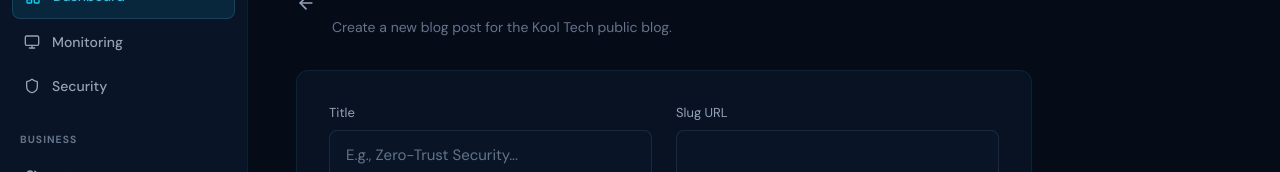
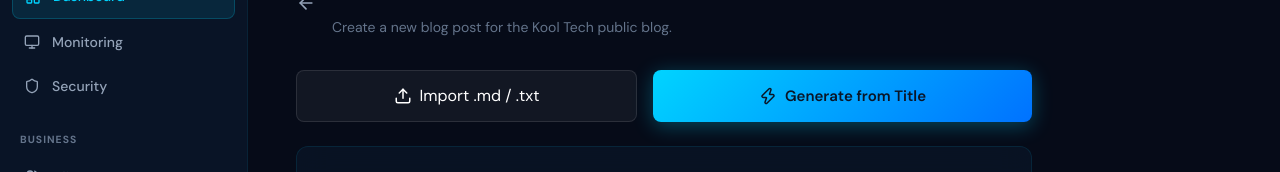
Before and after one commit to kooltechboy/kooltechsolutions, a Next.js app: page /admin/blog/new in a window 1280 px wide. Shown: the part 145-317 px from the top of the page. Built offline with nearby package versions, Linux system fonts and the light colour scheme; no server answers.

Commit message:
feat: implemented file importer and research-based AI generation

```diff
--- a/src/app/admin/blog/new/page.tsx
+++ b/src/app/admin/blog/new/page.tsx
@@ -1,7 +1,7 @@
 "use client";
 import { useState } from "react";
 import { useRouter } from "next/navigation";
-import { ArrowLeft, Save, Loader2, Sparkles } from "lucide-react";
+import { ArrowLeft, Save, Loader2, Sparkles, Upload, Zap } from "lucide-react";
 import Link from "next/link";
 import { createClient } from "@/utils/supabase/client";
 import { MdEditor } from 'md-editor-rt';
@@ -55,6 +55,62 @@ export default function NewBlogPostPage() {
     }
   };
 
+  const handleGenerateFromTitle = async () => {
+    if (!formData.title) {
+      setError("Please enter a title first.");
+      return;
+    }
+    setAiRefining(true);
+    setError(null);
+
+    try {
+      const response = await fetch("/api/blog/refine", {
+        method: "POST",
+        headers: { "Content-Type": "application/json" },
+        body: JSON.stringify({
+          mode: 'generate',
+          title: formData.title,
+          instruction: aiInstruction
+        }),
+      });
+
+      const data = await response.json();
+      if (data.refinedContent) {
+        setFormData({ ...formData, content: data.refinedContent });
+      } else {
+        throw new Error(data.error || "Failed to generate article");
+      }
+    } catch (err: any) {
+      setError("Generation Error: " + err.message);
+    } finally {
+      setAiRefining(false);
+    }
+  };
+
+  const handleFileUpload = (e: React.ChangeEvent<HTMLInputElement>) => {
+    const file = e.target.files?.[0];
+    if (!file) return;
+
+    const reader = new FileReader();
+    reader.onload = async (event) => {
+      const content = event.target?.result as string;
+      setFormData({ ...formData, content });
+
+      // Auto-extract title if possible (first H1)
+      const titleMatch = content.match(/^#\s+(.+)$/m);
+      if (titleMatch) {
+        const title = titleMatch[1];
+        setFormData(prev => ({
+          ...prev,
+          content,
+          title,
+          slug: generateSlug(title)
+        }));
+      }
+    };
+    reader.readAsText(file);
+  };
+
   const generateSlug = (title: string) => {
     return title.toLowerCase().replace(/[^a-z0-9]+/g, "-").replace(/(^-|-$)+/g, "");
   };
@@ -99,6 +155,31 @@ export default function NewBlogPostPage() {
             Create a new blog post for the Kool Tech public blog.
           </p>
         </div>
+      </div>
+
+      <div style={{ display: "flex", gap: "1rem", marginBottom: "1.5rem" }}>
+        <input
+          type="file"
+          id="file-upload"
+          accept=".md,.txt"
+          style={{ display: "none" }}
+          onChange={handleFileUpload}
+        />
+        <button
+          onClick={() => document.getElementById('file-upload')?.click()}
+          className="btn-secondary"
+          style={{ flex: 1, display: "flex", alignItems: "center", justifyContent: "center", gap: "0.5rem", background: "rgba(255,255,255,0.05)", border: "1px solid rgba(255,255,255,0.1)", color: "white", padding: "0.75rem", borderRadius: "8px" }}
+        >
+          <Upload size={18} /> Import .md / .txt
+        </button>
+        <button
+          onClick={handleGenerateFromTitle}
+          disabled={aiRefining}
+          className="btn-primary"
+          style={{ flex: 1, display: "flex", alignItems: "center", justifyContent: "center", gap: "0.5rem", background: "linear-gradient(135deg, #00D4FF 0%, #0072FF 100%)", border: "none" }}
+        >
+          {aiRefining ? "Generating..." : <><Zap size={18} /> Generate from Title</>}
+        </button>
       </div>
 
       {error && (
--- a/src/app/api/blog/refine/route.ts
+++ b/src/app/api/blog/refine/route.ts
@@ -6,15 +6,35 @@ const genAI = new GoogleGenerativeAI(process.env.GOOGLE_GENERATIVE_AI_API_KEY ||
 
 export async function POST(req: Request) {
   try {
-    const { content, instruction } = await req.json();
+    const { content, instruction, mode, title } = await req.json();
 
-    if (!content) {
+    if (mode !== 'generate' && !content) {
       return NextResponse.json({ error: "Content is required" }, { status: 400 });
     }
 
     const model = genAI.getGenerativeModel({ model: "gemini-1.5-pro" });
 
-    const prompt = `
+    let prompt = "";
+
+    if (mode === 'generate') {
+      prompt = `
+        Act as a Senior Research-Based Tech Copywriter for Kool Tech Solutions (a Caribbean MSP).
+        Your task is to write a high-authority, deep-dive technical article based on this title: "${title}".
+
+        CRITICAL REQUIREMENTS:
+        - DO NOT be generic. Use actual industry concepts (Zero Trust, SASE, NIST Framework, SOC2, HIPAA).
+        - Ground the article in Caribbean business realities (regional financial hubs, tourism vulnerability, hurricane resilience, remote island workforces, regional compliance like GDPR/DPA).
+        - Use data-driven language and an authoritative professional tone.
+        - Structure it with: Engaging H1 Title, executive intro, multiple H2/H3 sections with bullet points, and a powerful conclusion.
+        - Include a 'Key Takeaway' summary box at the end.
+        - Output the content in clean Markdown.
+
+        User context/instruction: ${instruction || 'Make it a comprehensive, research-backed professional guide.'}
+
+        Return ONLY the Markdown content.
+      `;
+    } else {
+      prompt = `
         You are a World-Class Professional Copywriter and SEO Editor.
         Task: Refine the provided blog content to follow professional copywriting standards.
 
@@ -32,6 +52,7 @@ export async function POST(req: Request) {
         Original Content:
         ${content}
       `;
+    }
 
     const result = await model.generateContent(prompt);
     const response = await result.response;
```
Lines whose indentation alone changed are shown as unchanged.
